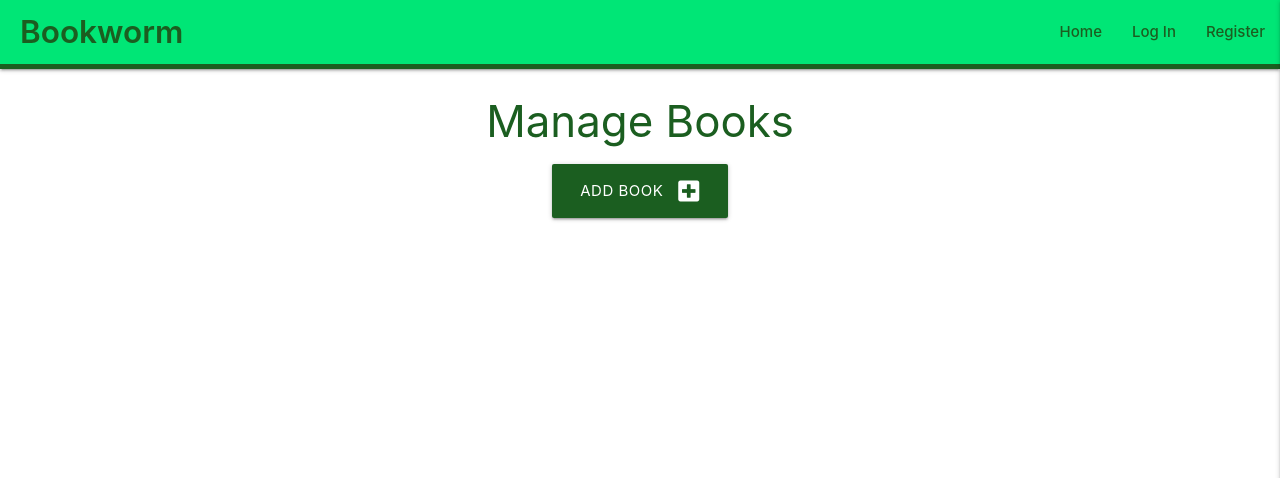
After one commit to mayasharma2110/Bookworm, a Flask app: page /get_books in a window 1280 px wide. The commit adds this page. Shown: the top 478 px of the page. Run offline with Flask 2, Linux system fonts and the light colour scheme; data that the repository does not hold is empty; some libraries are stand-ins or nearby versions.

Commit message:
Show manage books page to admin

```diff
--- a/app.py
+++ b/app.py
@@ -245,6 +245,29 @@ def add_book():
     return render_template("add_book.html", genres=genres)
 
 
+@app.route("/get_books")
+def get_books():
+    books = list(mongo.db.books.find().sort("book_title", 1))
+    return render_template("books.html", books=books)
+
+
+# no need to add conditional checks as it would be difficult for a user to guess the genre id to get on to this page
+@app.route("/edit_book/<book_id>", methods=["GET", "POST"])
+def edit_book(book_id):
+    if request.method == "POST":
+        submit = {
+            "book_title": request.form.get("book_title"),
+            "genre_name": request.form.get("genre_name"),
+            "author": request.form.get("author")
+        }
+        mongo.db.books.update({"_id": ObjectId(book_id)}, submit)
+        flash("Book Successfully Updated")
+        return redirect(url_for("get_books"))
+
+    book = mongo.db.book.find_one({"_id": ObjectId(book_id)})
+    return render_template("edit_book.html", book=book)
+
+
 if __name__ == "__main__":
     app.run(host=os.environ.get("IP"),
             port=int(os.environ.get("PORT")),
--- a/templates/base.html
+++ b/templates/base.html
@@ -26,7 +26,7 @@
                         <li><a href="{{ url_for('add_review') }}">New Review</a></li>
                         <!-- admin only for manage genres or manage books -->
                         {% if session.user=="admin" %}
-                            <li><a href="#">Manage Books</a></li>
+                            <li><a href="{{ url_for('get_books') }}">Manage Books</a></li>
                             <li><a href="{{ url_for('get_genres') }}">Manage Genres</a></li>
                         {% else %}
                         <li><a href="{{ url_for('add_book')}}">Add Book</a></li>
@@ -50,7 +50,7 @@
                 <li><a href="{{ url_for('add_review') }}">New Review</a></li>
                 <!-- admin only for manage genres or manage books -->
                 {% if session.user=="admin" %}
-                    <li><a href="#">Manage Books</a></li>
+                    <li><a href="{{ url_for('get_books') }}">Manage Books</a></li>
                     <li><a href="{{ url_for('get_genres') }}">Manage Genres</a></li>
                 {% else %}
                     <li><a href="{{ url_for('add_book')}}">Add Book</a></li>
--- /dev/null
+++ b/templates/books.html
@@ -0,0 +1,30 @@
+{% extends "base.html" %}
+{% block content %}
+
+    <h3 class="center-align">Manage Books</h3>
+
+    <div class="row">
+        <div class="col s12 center-align">
+            <a href="{{ url_for('add_book') }}" class="btn-large green darken-4">
+                Add Book <i class="fas fa-plus-square right"></i>
+            </a>
+        </div>
+    </div>
+
+    <div class="row">
+        {% for book in books %}
+            <div class="col s12 m6">
+                <div class="card left-align">
+                    <div class="card-content green darken-4 white-text">
+                        <span class="card-title"> Book Title: {{ book.book_title }} <br> Author: {{ book.author }} </span>
+                    </div>
+                    <div class="card-action">
+                        <a href="#" class="btn-small orange darken-3">Edit</a>
+                        <a href="#" class="btn-small pink darken-3">Delete</a>
+                    </div>
+                </div>
+            </div>
+        {% endfor %}
+    </div>
+
+{% endblock %}
```
